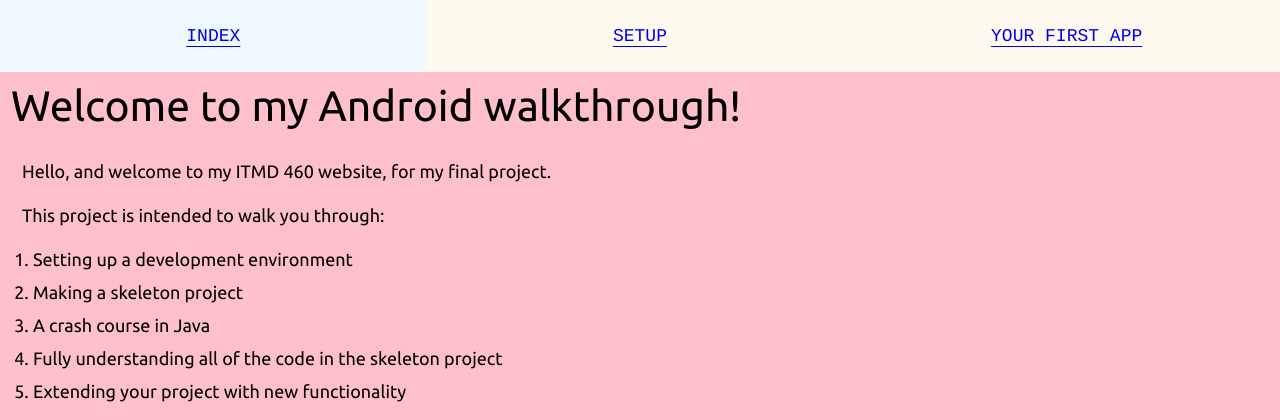
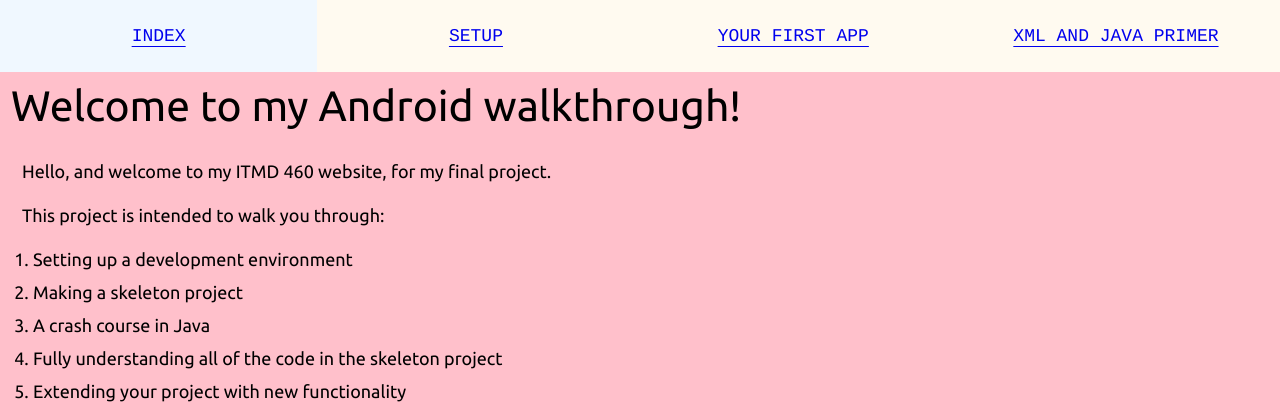
Before and after one commit to HenryFBP/itmd-460, a Flask app: page / in a window 1280 px wide. Shown: the top 420 px of the page. Run offline with Flask 2, Linux system fonts and the light colour scheme.

Commit message:
begin coding primer page

```diff
--- a/assignments/final/website/app/routes.py
+++ b/assignments/final/website/app/routes.py
@@ -17,3 +17,8 @@ def setup():
 @app.route('/your_first_app')
 def your_first_app():
     return render_template('your_first_app.html')
+
+
+@app.route('/coding_primer')
+def coding_primer():
+    return render_template('coding_primer.html')
--- a/assignments/final/website/app/templates/navigation.html
+++ b/assignments/final/website/app/templates/navigation.html
@@ -11,5 +11,9 @@
         <li><a href="{{ url_for('your_first_app') }}">
             Your First App
         </a></li>
+
+        <li><a href="{{ url_for('coding_primer') }}">
+            XML and Java Primer
+        </a></li>
     </ul>
 {% endblock %}
```
Also changed, not shown: assignments/final/website/app/templates/coding_primer.html (added, +13 -0 lines).
